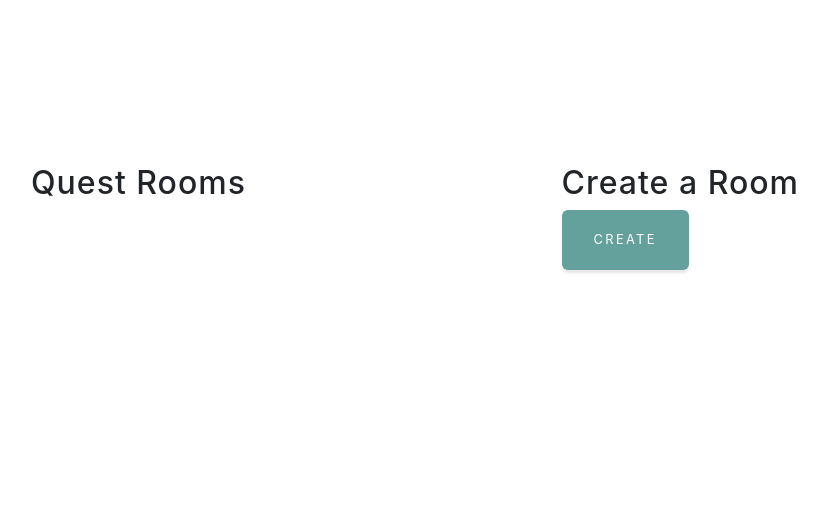
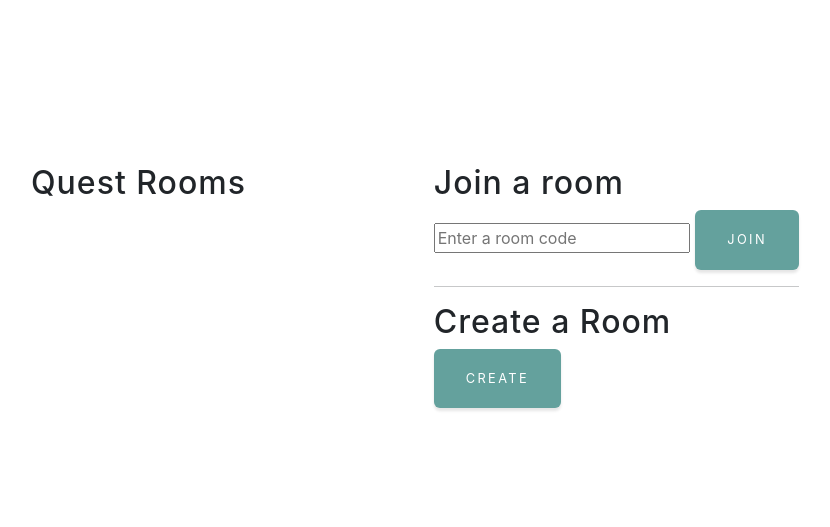
Before and after one commit to sahilsh-dev/Quest-Room, a Django app: page /rooms/ in a window 1280 px wide. Shown: the part 92-619 px from the top of the page, without its empty margins (225-1055 px from the left). Run offline with Django 5.2, Linux system fonts and the light colour scheme; the visitor is signed in with stand-in values (Sample User, id 1); data that the repository does not hold is empty; some libraries are stand-ins or nearby versions; some web fonts are replaced.

Commit message:
Add invite codes feature

```diff
--- a/core/rooms/templates/rooms/user_rooms.html
+++ b/core/rooms/templates/rooms/user_rooms.html
@@ -14,6 +14,13 @@
                 </ul>
             </div>
             <div class="create-room">
+                <h2>Join a room</h2>
+                <form action="{% url 'rooms:join_room' %}" method="post">
+                    {% csrf_token %}
+                    <input type="text" name="room_code" placeholder="Enter a room code" required>
+                    <button class="btn btn-primary" type="submit">Join</button>
+                </form>
+                <hr>
                 <h2>Create a Room</h2>
                 <form action="{% url 'rooms:create_room' %}" method="post">
                     {% csrf_token %}
--- a/core/rooms/urls.py
+++ b/core/rooms/urls.py
@@ -6,6 +6,7 @@ urlpatterns = [
     path('', views.home, name='home'),
     path('rooms/', views.view_rooms, name='view_rooms'),
     path('rooms/create/', views.create_room, name='create_room'),
+    path('rooms/join/', views.join_room, name='join_room'),
     path('rooms/<int:room_id>/', views.room_detail, name='room_detail'),
     path('rooms/<int:room_id>/code/', views.generate_room_code, name='generate_room_code'),
 ]
--- a/core/rooms/views.py
+++ b/core/rooms/views.py
@@ -45,14 +45,27 @@ def create_room(request):
 @login_required
 def room_detail(request, room_id):
     room = get_object_or_404(QuestRoom, pk=room_id)
-    latest_messages = Message.latest_messages.get_latest_messages(room_id)
-    return render (
-        request,
-        'rooms/room_detail.html', {
-            'room': room,
-            'latest_messages': latest_messages,
-        }
-    )
+    if request.user in room.members.all():
+        latest_messages = Message.latest_messages.get_latest_messages(room_id)
+        return render (
+            request,
+            'rooms/room_detail.html', {
+                'room': room,
+                'latest_messages': latest_messages,
+            }
+        )
+    return redirect('rooms:view_rooms')
+
+
+@login_required
+def join_room(request):
+    if request.method == 'POST':
+        room_code = request.POST.get('room_code')
+        room_code = RoomCode.objects.filter(code=room_code).first()
+        if room_code and room_code.is_valid():
+            room_code.room.members.add(request.user)
+            return redirect('rooms:room_detail', room_id=room_code.room.id)
+    return redirect('rooms:view_rooms')
 
 
 @login_required
```
